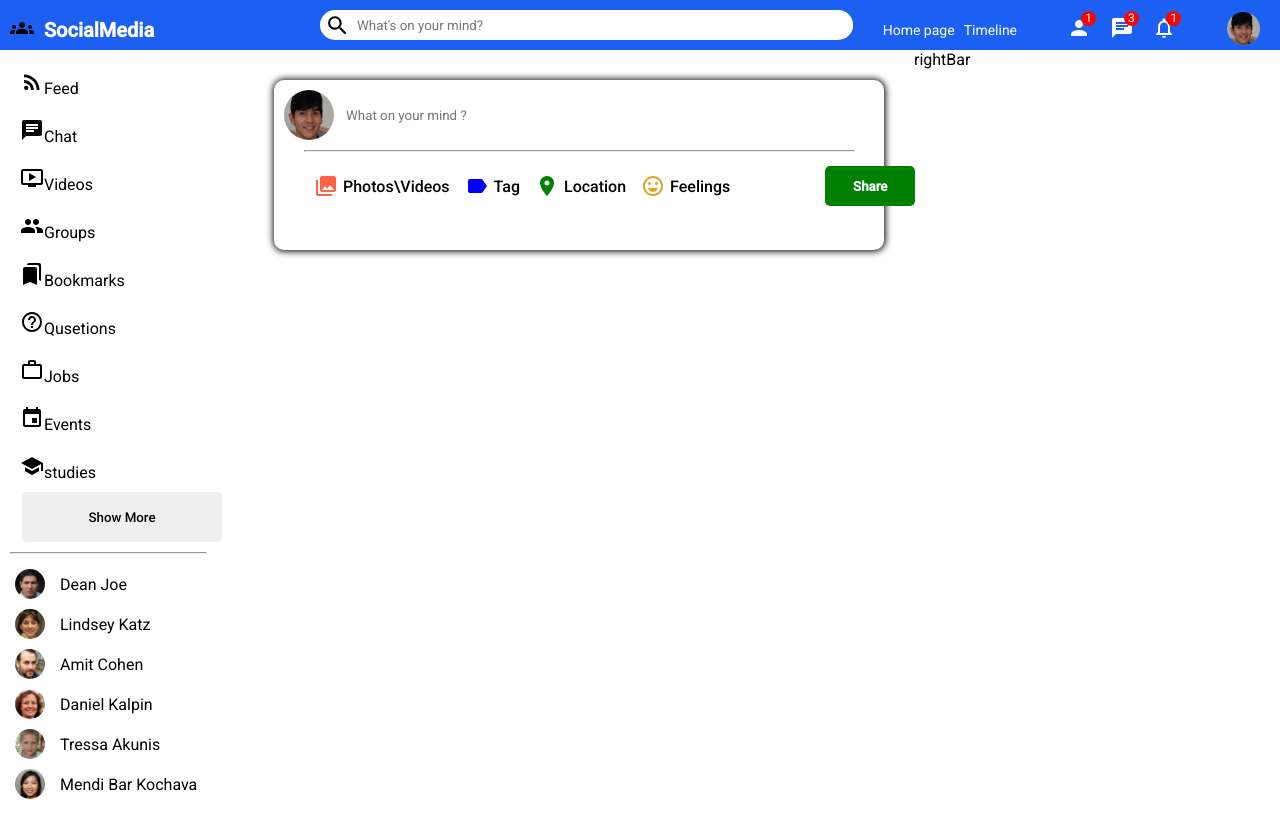
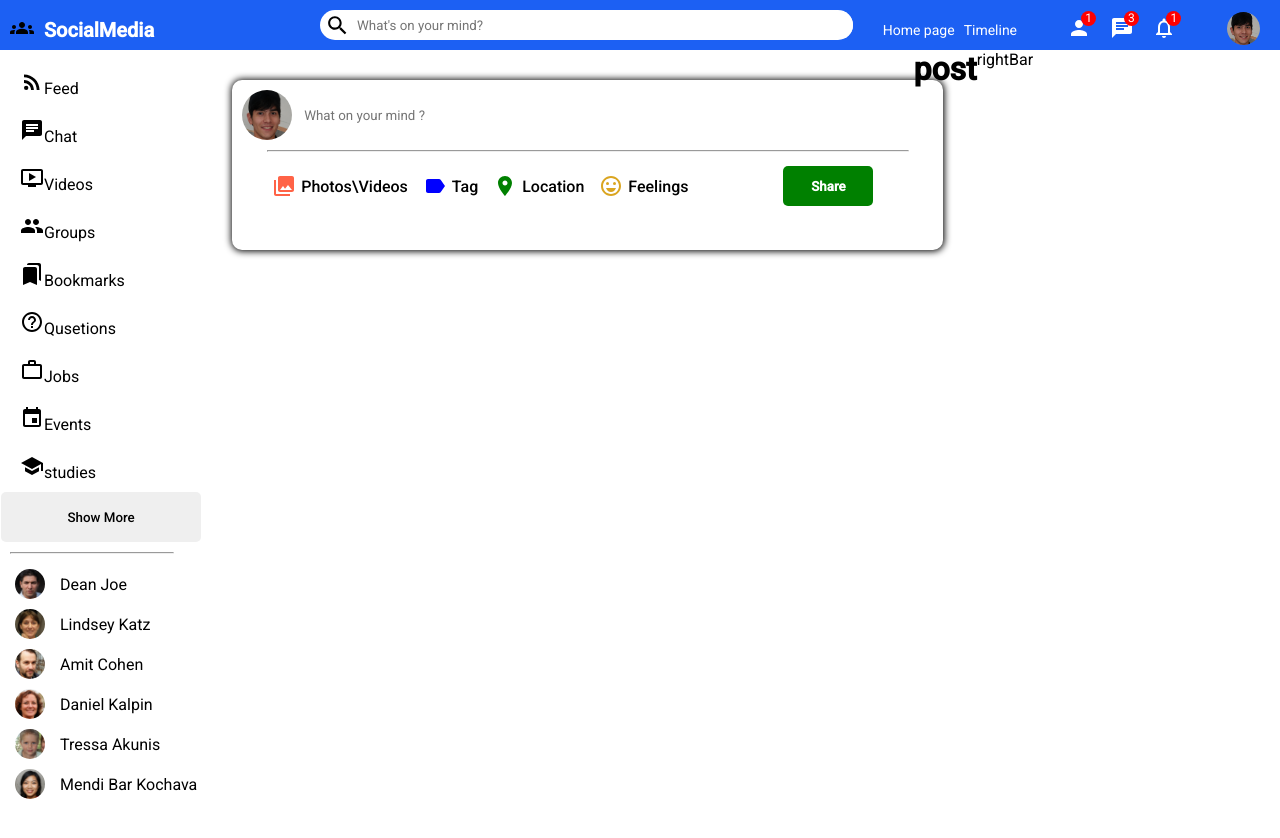
Before and after one commit to ShyTech1/Social-Media, a React (Create React App) app: page / in a window 1280 px wide. Shown: the top 838 px of the page. Before the commit the page ends 804 px from the top, so only its background shows below. Built offline with nearby package versions, Linux system fonts and the light colour scheme.

Commit message:
margin share and post to a one feed component

```diff
--- /dev/null
+++ b/src/components/feed/Feed.jsx
@@ -0,0 +1,13 @@
+import React from 'react';
+import Share from './Share';
+import Post from './Post';
+import "./feed.css";
+
+export default function Feed() {
+  return (
+    <div className='feedContainer'>
+        <div className="share"><Share /></div>
+        <div className="post"><Post /></div>
+    </div>
+  )
+}
--- /dev/null
+++ b/src/components/feed/Post.jsx
@@ -0,0 +1,9 @@
+import React from 'react'
+
+export default function Post() {
+  return (
+    <div>
+        <h1>post</h1>
+    </div>
+  )
+}
--- a/src/components/feed/Share.jsx
+++ b/src/components/feed/Share.jsx
@@ -8,7 +8,7 @@ import Button from "../button/Button";
 export default function Share() {
   return (
 
-      <div className="Sharecontainer">
+      <div className="ShareContainer">
         <div className="shareInputContainer">
           <img className="shareProfilePic" src="../assets/person/1.jpg" alt="profilepic" />
           <input className="shareInput" type="text" placeholder="What on your mind ?" />
--- /dev/null
+++ b/src/components/feed/feed.css
@@ -0,0 +1,3 @@
+.feedContainer{
+    display: flex;
+}
--- a/src/components/feed/share.css
+++ b/src/components/feed/share.css
@@ -1,5 +1,5 @@
-.Sharecontainer{
-    width: 200px;
+.ShareContainer {
+    width: 100%;
     height: 140px;
     margin:30px;
     padding-bottom: 30px;
--- a/src/pages/home/Home.jsx
+++ b/src/pages/home/Home.jsx
@@ -4,20 +4,21 @@ import Share from "../../components/feed/Share";
 import RightBar from "../../components/rightbar/RightBar";
 import "./home.css"
 import FriendItem from "../../components/leftbar/friends/FriendItem";
-import Button from "../../components/button/Button"
+import Button from "../../components/button/Button";
+import Feed from "../../components/feed/Feed";
 
 function Home() {
     return (
         <>
          <Topbar className="topBar"/>
-         <div className="container">
-         <div className="leftBar">
+         <div className="bodyContainer">
+            <div className="leftBarContainer">
                <LeftbarItem />
                <Button className="leftBarBtn" text="Show More" />
                <hr className="leftBarHr"/>
                <FriendItem />
             </div>
-            <Share />
+               <Feed  />
                <RightBar />
             </div>
 
--- a/src/pages/home/home.css
+++ b/src/pages/home/home.css
@@ -1,39 +1,53 @@
-.topBarContainer{
-    z-index: 1;
-}
-body{
+body
+{
     background-color: #fff;
     height: 100vh;
     overflow: scroll;
 }
+.topBarContainer{
+    z-index: 1;
+}
 
-.container{
+.bodyContainer
+{
     display: flex;
 }
 
-.leftBar{
+.leftBarContainer
+{
     flex:2;
     overflow: scroll;
+    height: 100vh;
 }
 
-.Sharecontainer{
+.feedContainer
+{
     flex:5;
 }
 
-.rightBar{
+.rightBar
+{
     flex:3;
 }
 
-ul{
+.example::-webkit-scrollbar
+{
+    display: none;
+}
+
+ul
+{
     list-style: none ;
 }
 
-.leftBarHr{
+.leftBarHr
+{
     width: 80%;
     align-self: center;
     margin:10px;
 }
 
-.leftBarBtn{
+.leftBarBtn
+{
     margin-left: calc(50% - 100px);
 }
```
Also changed, not shown: src/components/feed/post.css (added). Lines whose indentation alone changed are shown as unchanged.
